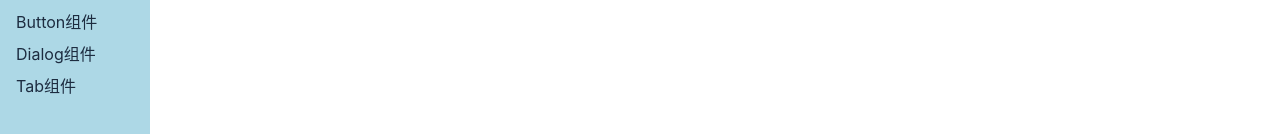
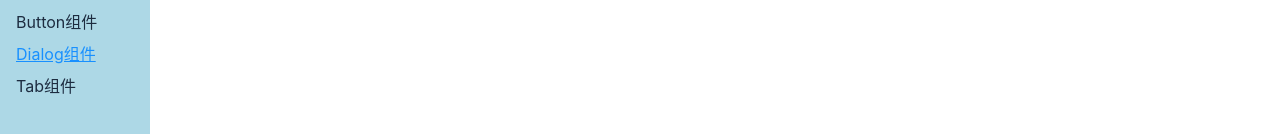
Before and after one commit to LLLXXzz/UI, a Vue app: page /#/doc/dialog in a window 1280 px wide. Shown: the part 272-406 px from the top of the page. Built offline with nearby package versions, Linux system fonts and the light colour scheme.

Commit message:
简单高亮当前路由

```diff
--- a/src/view/Doc.vue
+++ b/src/view/Doc.vue
@@ -52,6 +52,11 @@ export default {
 </script>
 
 <style lang='scss' scoped>
+//高亮当前路由
+.router-link-active {
+  color: #1890ff;
+  text-decoration: underline;
+}
 .layout {
   display: flex;
   flex-direction: column;
```
